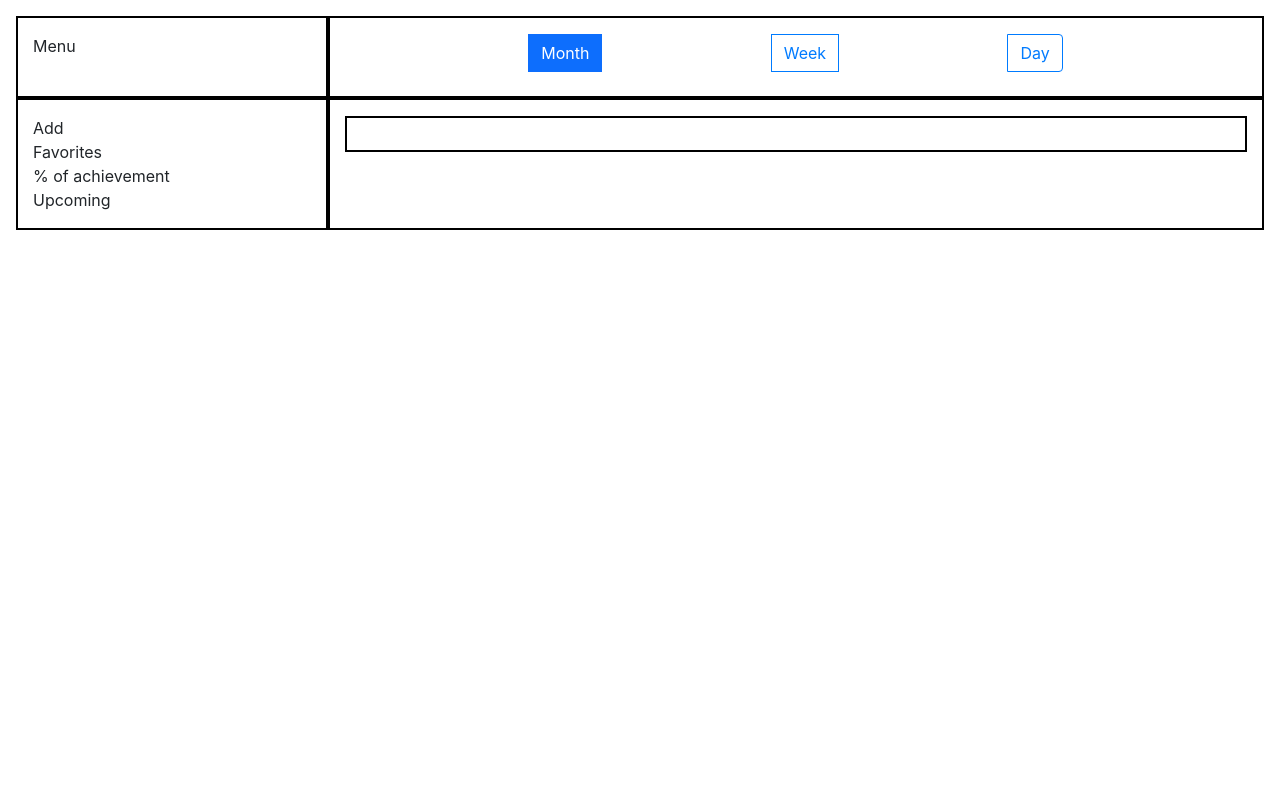
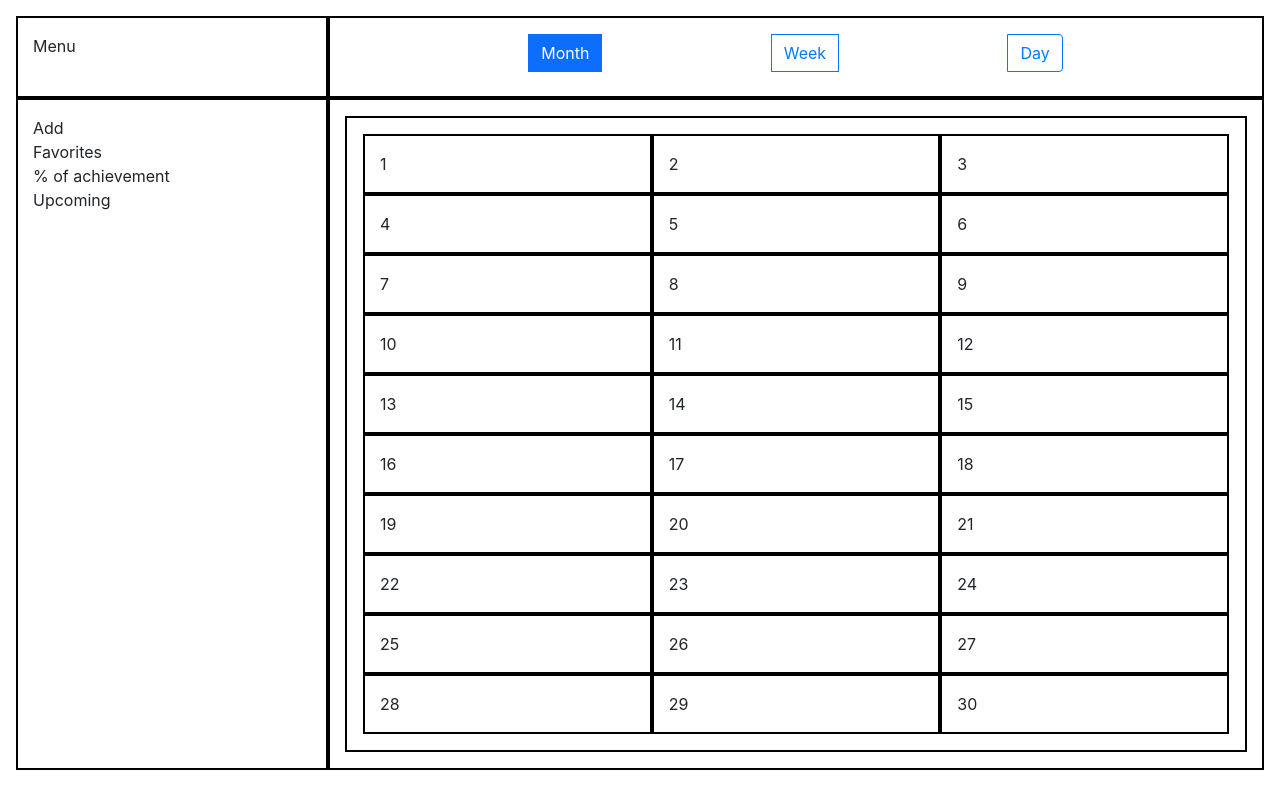
Before and after one commit to SimonGeorgeNZ/Day_Planner, a plain HTML site: page index.html in a window 1280 px wide. Drawn offline with nearby package versions, Linux system fonts and the light colour scheme.

Commit message:
Month view loading properly with dates

```diff
--- a/assets/JS/scripts.js
+++ b/assets/JS/scripts.js
@@ -23,13 +23,13 @@ var monthOrder = [January, February, March, April, May, June, July, August, Sept
 var monthNames = ["January", "February", "March", "April", "May", "June", "July", "August", "September", "October", "November", "December"];
 
 
-$(document).on('DOMContentLoaded', function () {
+// $(document).on('DOMContentLoaded', function () {
 
-    let thisMonth = monthOrder[month];
-    let thisMonthName = monthNames[month];
-    console.log(thisMonth)
-    console.log(thisMonthName)
-});
+//     let thisMonth = monthOrder[month];
+//     let thisMonthName = monthNames[month];
+//     console.log(thisMonth)
+//     console.log(thisMonthName)
+// });
 
 
 // console.log(todaysDate);
@@ -62,14 +62,17 @@ function changeDay () {
     document.getElementById('innerMonth').style.display = "none";
 }
 
-// function createMonth () {
-//     month = monthOrder[month]
-//     console.log(monthOrder[month])
-//     // for (var i = 0; i < a.statistics.seasons.length; i++) {
-//         document.getElementById('innerMonth');
-//         const dayBox = document.createElement('div');
-//         dayBox.className = 'col-sm-4 displayMonth bb layout';
-//         dayBox.innerHTML = 'Month';
-//         document.getElementById('innerMonth').appendChild(dayBox);
-//     // }
-// }
+function createMonth () {
+    let thisMonth = monthOrder[month];
+    let thisMonthName = monthNames[month];
+    console.log(thisMonth)
+    console.log(thisMonthName)
+    month = monthOrder[month]
+    for (var i = 0; i < thisMonth.length; i++) {
+        document.getElementById('innerMonth');
+        const dayBox = document.createElement('div');
+        dayBox.className = 'col-sm-4 displayMonth bb layout';
+        dayBox.innerHTML = thisMonth[i];
+        document.getElementById('innerMonth').appendChild(dayBox);
+    }
+}
--- a/index.html
+++ b/index.html
@@ -71,7 +71,7 @@
     <script src="https://cdn.jsdelivr.net/npm/bootstrap@5.0.2/dist/js/bootstrap.bundle.min.js" integrity="sha384-MrcW6ZMFYlzcLA8Nl+NtUVF0sA7MsXsP1UyJoMp4YLEuNSfAP+JcXn/tWtIaxVXM" crossorigin="anonymous"></script>
     <script type="text/javascript" src="assets/JS/calendar.js"></script>
     <script type="text/javascript" src="assets/JS/scripts.js"></script>
-    <!-- <script> onload = createMonth() </script> -->
+    <script> onload = createMonth() </script>
 
 
     </body>
```
